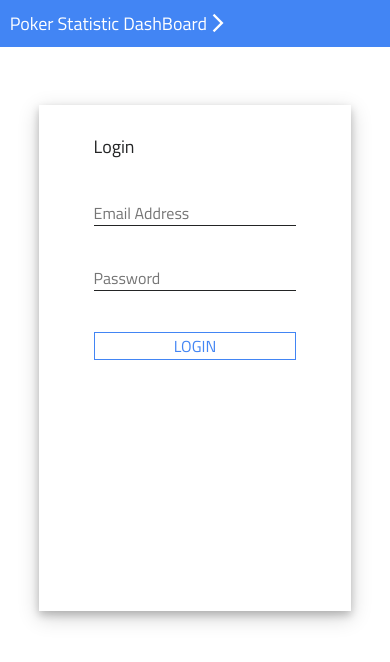
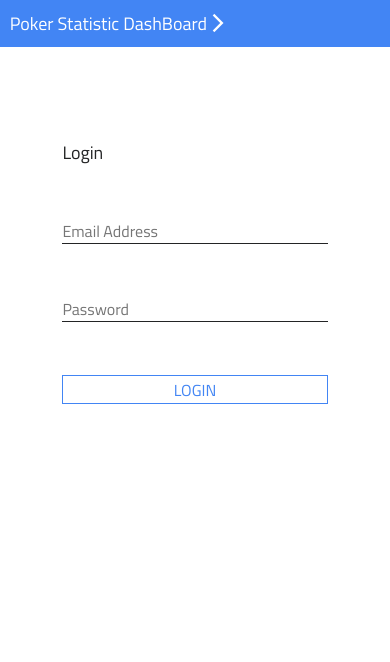
Before and after one commit to YehudaDavid03/PokerStatistics, a React (Create React App) app: page / in a window 390 px wide. Shown: the top 662 px of the page. Built offline with nearby package versions, Linux system fonts and the light colour scheme.

Commit message:
Mobile device third try

```diff
--- a/src/css/index.css
+++ b/src/css/index.css
@@ -43,6 +43,12 @@ body {
   box-shadow: 0 4px 8px 0 rgba(0, 0, 0, 0.2), 0 6px 20px 0 rgba(0, 0, 0, 0.19);
 }
 
+@media only screen and (max-width: 500px) {
+  .login-main {
+    box-shadow: none;
+  }
+}
+
 @media only screen and (max-width: 900px) {
   .login-main {
     width: 80%;
@@ -58,8 +64,14 @@ body {
   background-color: var(--white);
 }
 
+@media only screen and (max-width: 500px) {
+  .login-main-a  {
+    width: 90%;
+  }
+}
+
 .login-main-a * {
-  margin: 2.5%;
+  margin: 2.5% 0% 2.5% 0%;
 }
 
 @media only screen and (max-width: 500px) {
@@ -76,7 +88,7 @@ body {
 }
 
 .login-main-a input {
-  width: 60%;
+  width: 80%;
   border: none;
   outline: none;
   border-bottom: solid 1px var(--secondary);
@@ -96,7 +108,7 @@ body {
 }
 
 .login-main-a button {
-  width: 60%;
+  width: 80%;
   border: none;
   padding: .5%;
   font-size: 16px;
@@ -247,7 +259,7 @@ body {
 }
 
 .enter-game-main-top-one input, select {
-  width: 75%;
+  width: 75% !important;
   border: none;
   padding: 1.25%;
   border-radius: 5px;
@@ -296,9 +308,11 @@ body {
   margin-bottom: 5%;
   border-radius: 5px;
   background-color: var(--grey);
+  align-items: center;
   display: flex;
   flex-wrap: nowrap;
   align-items: center;
+  flex-direction: row;
 }
 
 .game-card-main h1 {
@@ -309,6 +323,12 @@ body {
   margin-right: 2.5%;
   color: var(--white);
   background-color: var(--main);
+  align-items: center;
+  display: flex;
+  flex-wrap: nowrap;
+  align-items: center;
+  flex-direction: row;
+  height: 18vh;
 }
 
 .game-card-main h1 span {
```
Also changed, not shown: 6 other files (tests, documents, lock files or other folders).
